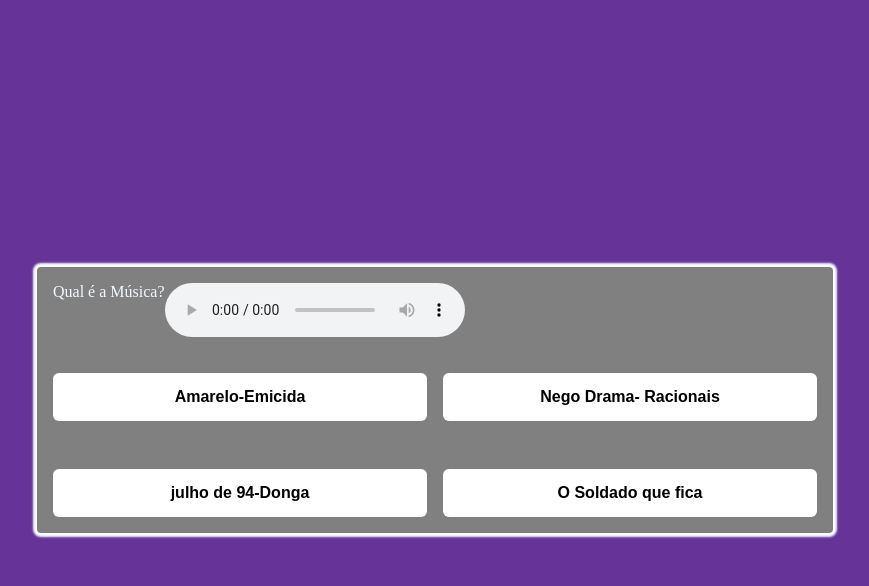
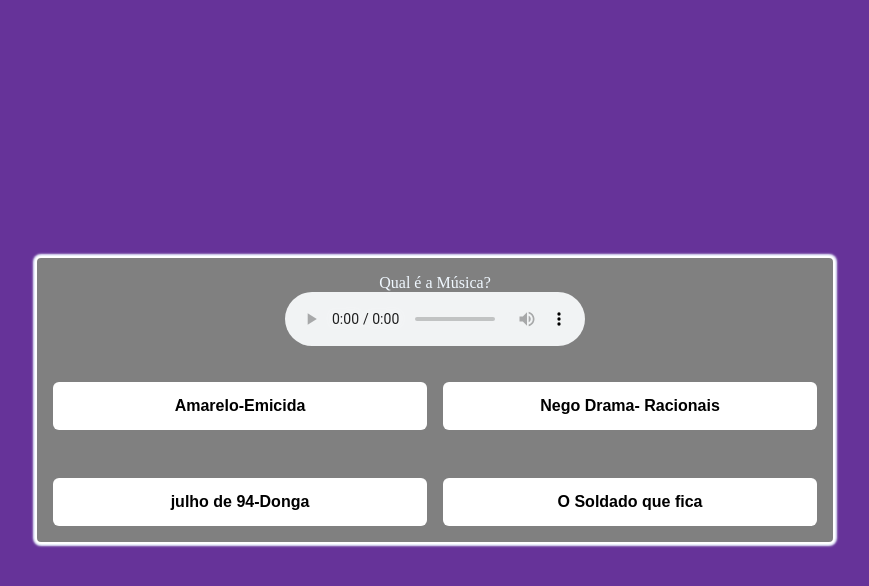
Before and after one commit to MarayahPiccinini/Projeto-Individual, a website: page Site/public/jogo.html in a window 1280 px wide. Both pictures are taken after a click on the button "Começar Quiz!". Shown: the whole page, without its empty margins (205-1074 px from the left). Drawn offline with nearby package versions, Linux system fonts and the light colour scheme.

Commit message:
ultima versão 4

```diff
--- a/Site/public/css/game.css
+++ b/Site/public/css/game.css
@@ -100,8 +100,11 @@
 .container_header {
   width: 100%;
   display: flex;
+  flex-direction: column;
+  justify-content: center;
+  align-items: center;
 }
-
-#musica {
+.que
+/* #musica {
   width: 80px;
-}
+} */
```
